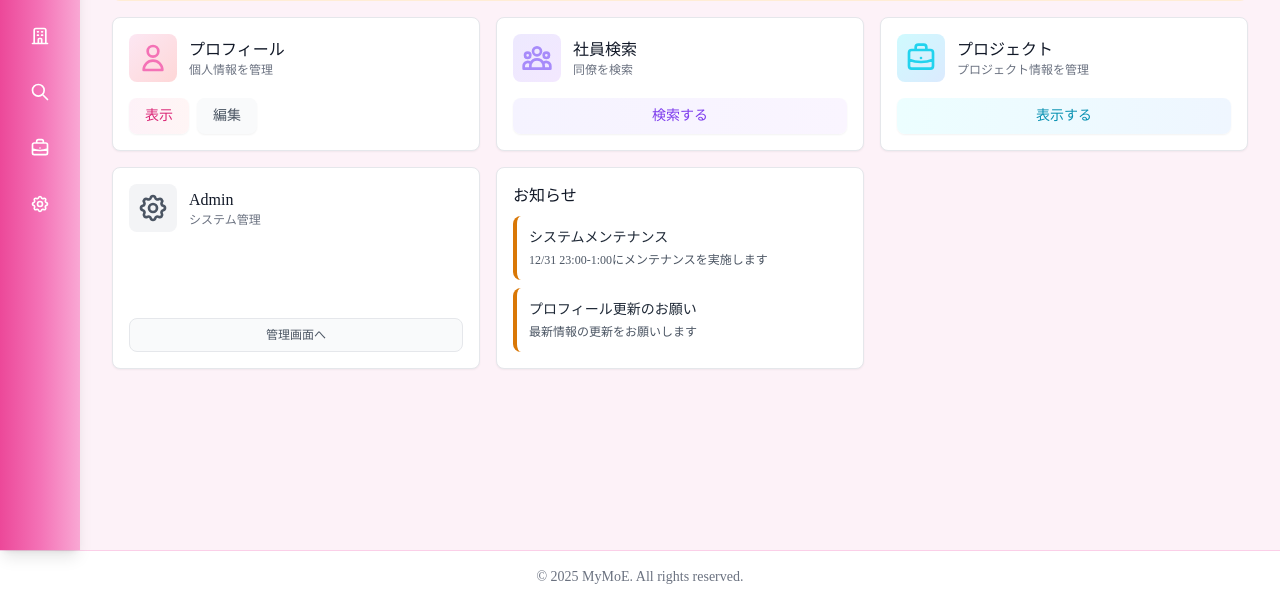
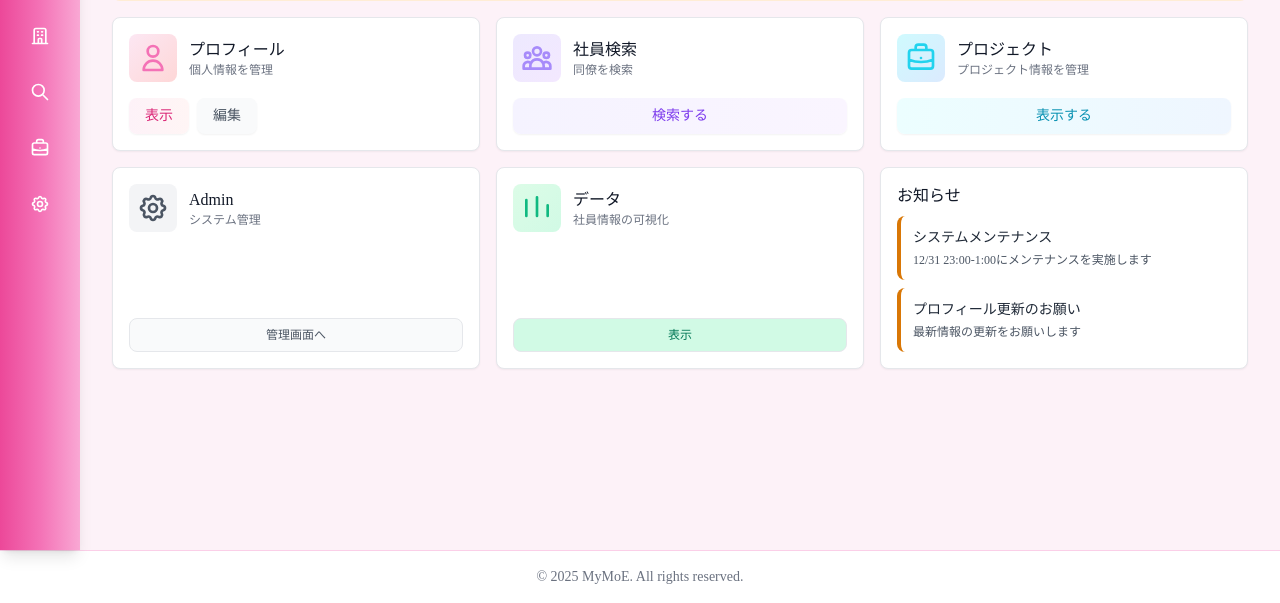
Before and after one commit to toryoto/MyMoE, a Django app: page /mymoe/ in a window 1280 px wide. Shown: the part 197-800 px from the top of the page. Run offline with Django 5.2, Linux system fonts and the light colour scheme; the visitor is signed in with stand-in values (Sample User, id 1); some libraries are stand-ins or nearby versions.

Commit message:
ダッシュボードにデータ項目を追加しました。また、新卒中途の棒グラフを1メモリ単位にしました。

```diff
--- a/stats/urls.py
+++ b/stats/urls.py
@@ -1,8 +1,8 @@
 from django.urls import path
-from .views import department_pie_chart
+from . import views
 
 app_name = 'stats'
 
 urlpatterns = [
-    path('department/', department_pie_chart, name='department_pie'),
+    path('data/', views.department_pie_chart, name='department_pie_chart'),
 ]
--- a/template/mymoe/index.html
+++ b/template/mymoe/index.html
@@ -146,6 +146,30 @@
     </div>
     {% endif %}
 
+<!-- データ -->
+<div class="bg-white rounded-lg shadow-sm border border-gray-200 p-4 hover:shadow-md transition-shadow flex flex-col min-h-[170px]">
+    <div class="flex items-center">
+        <div class="flex-shrink-0">
+            <div class="w-12 h-12 bg-gradient-to-br from-green-100 to-emerald-100 rounded-lg flex items-center justify-center">
+                <svg class="w-8 h-8 text-emerald-500" fill="none" stroke="currentColor" viewBox="0 0 24 24">
+                <path stroke-linecap="round" stroke-linejoin="round" stroke-width="2"
+                    d="M4 6v12M12 4v14M20 10v8"/>
+                </svg>
+            </div>
+        </div>
+        <div class="ml-3">
+            <h3 class="text-base font-medium text-gray-900">データ</h3>
+            <p class="text-xs text-gray-500">社員情報の可視化</p>
+        </div>
+    </div>
+    <div class="mt-auto pt-4">
+        <a href="{% url 'stats:department_pie_chart' %}"
+           class="inline-flex items-center justify-center w-full px-4 py-2 bg-emerald-100 text-emerald-700 text-xs font-medium rounded-lg hover:bg-emerald-200 transition-colors border border-gray-200">
+            表示
+        </a>
+    </div>
+</div>
+
     <!-- お知らせ -->
     <div class="bg-white rounded-lg shadow-sm border border-gray-200 p-4 sm:col-span-2 lg:col-span-1">
         <h2 class="text-base font-medium text-gray-900 mb-2">お知らせ</h2>
```
Also changed, not shown: template/stats/department_pie_chart.html (+5 -2 lines).
